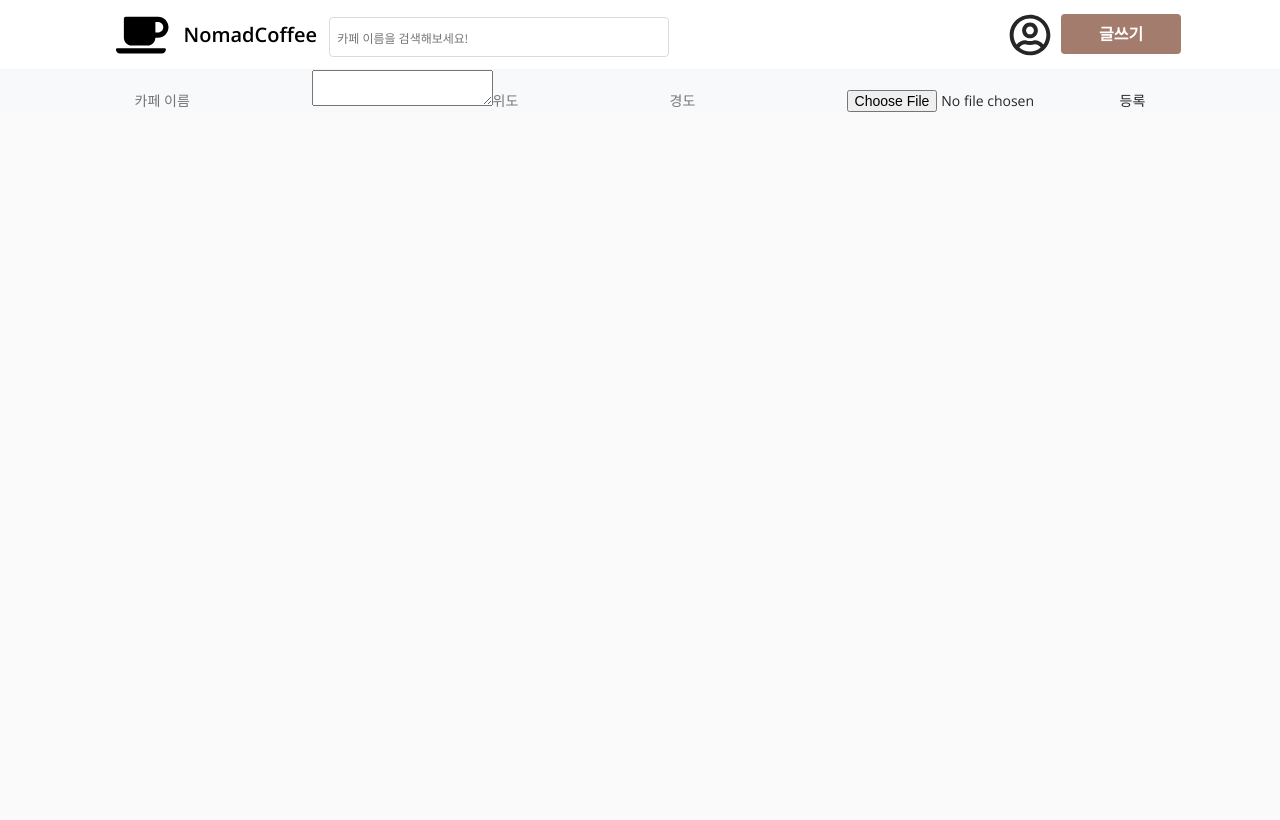
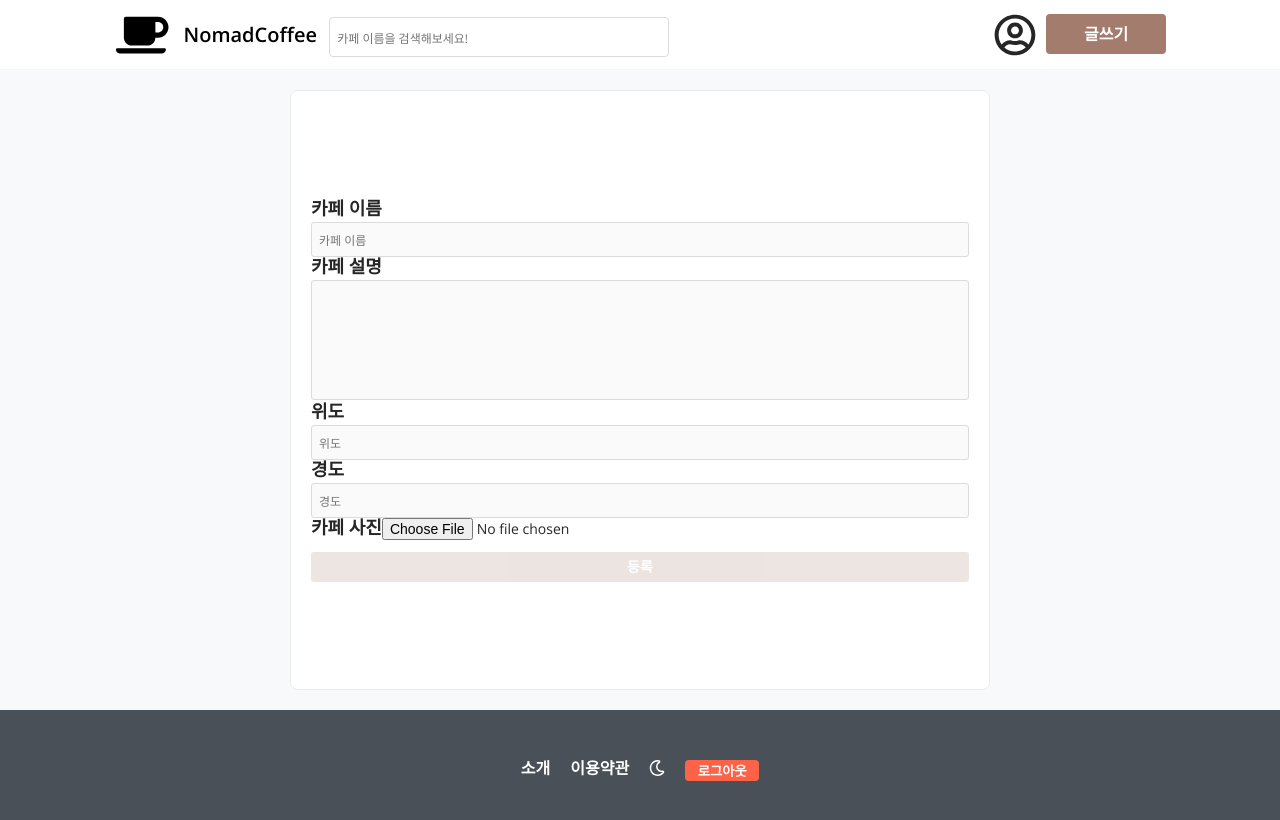
Before and after one commit to grandff/nomadcoffee-frontend, a React (Create React App) app: page /add in a window 1280 px wide. Shown: the top 820 px of the page. Built offline with nearby package versions, Linux system fonts and the light colour scheme; what apollo-upload-client would draw is missing.

Commit message:
fixed layout

```diff
--- a/src/components/front/Footer.js
+++ b/src/components/front/Footer.js
@@ -12,8 +12,8 @@ const SFooter = styled.div`
     display: flex;
     flex-direction: row;
     justify-content: center;
-    padding-top: 80px;
-    padding-bottom: 80px;
+    padding-top: 50px;
+    padding-bottom: 50px;
 	color : white;
 	font-size: 16px;
     font-weight: 700;
@@ -25,6 +25,7 @@ const SFooter = styled.div`
 	span {
 		margin-right : 20px;
 	}
+	bottom : 0;
 `;
 
 // 다크모드 버튼
--- a/src/components/front/FrontLayout.js
+++ b/src/components/front/FrontLayout.js
@@ -23,11 +23,9 @@ const Container = styled.div`
 
 // 헤더 버튼 박스
 const TopBtnBox = styled.div`
-	position : relative;
 	width : 40%;
 	display : flex;
-	flex-direction : row;
-	justify-content : right;
+	justify-content : flex-end;
 `;
 
 // 상단 로고 타이틀
--- a/src/components/front/HeaderBtn.js
+++ b/src/components/front/HeaderBtn.js
@@ -18,6 +18,7 @@ const HeaderBtn = styled(Link)`
   justify-content : center;
   margin-left : 10px;
   font-size : 16px;
+	margin-right : 15px;
 `;
 
 
--- /dev/null
+++ b/src/components/front/Wrapper.js
@@ -0,0 +1,25 @@
+import styled from "styled-components";
+
+// body
+const SWrapper = styled.div`
+	max-width : 900px;
+	min-width : 800px;
+	width : 100%;
+	display : inline-block;
+	border : 1px solid #E9ECEF;
+	border-radius : 8px;
+	margin-top : 20px;
+	background-color : white;
+	margin-bottom : 20px;
+	min-height : 800px;
+`;
+
+function Wrapper({children}){
+	return (
+		<SWrapper>
+			{children}
+		</SWrapper>
+	)
+}
+
+export default Wrapper;
--- a/src/screens/Add.js
+++ b/src/screens/Add.js
@@ -4,6 +4,10 @@ import { useForm } from "react-hook-form";
 import { gql, useMutation } from "@apollo/client";
 import { useHistory } from "react-router-dom";
 import routes from "../routes";
+import Footer from "../components/front/Footer";
+import Button from "../components/auth/Button";
+import Input from "../components/auth/Input";
+import styled from "styled-components";
 
 // coffee shop insert mutation
 const INSERT_MUTATION = gql`
@@ -24,7 +28,52 @@ const INSERT_MUTATION = gql`
 			id
 		}
 	}
-`
+`;
+
+// body
+const AddWrapper = styled.div`
+	max-width : 700px;
+	min-width : 600px;
+	width : 100%;
+	display : flex;
+	flex-direction : row;
+	justify-content : center;
+	align-items : center;
+	border : 1px solid #E9ECEF;
+	border-radius : 8px;
+	margin-top : 20px;
+	background-color : white;
+	margin-bottom : 20px;
+	min-height : 600px;
+	padding : 20px;
+`;
+
+// input label
+const InputLabel = styled.label`
+	font-size : 18px;
+	font-weight : bold;
+	margin-top: 15px;
+`;
+
+// add textarea
+const TextArea = styled.textarea`
+	width: 100%;
+  border-radius: 3px;
+  padding: 7px;
+  background-color: #fafafa;
+	border: 0.5px solid
+    ${(props) => (props.hasError ? "tomato" : props.theme.borderColor)};
+  margin-top: 5px;
+  box-sizing: border-box;
+  &::placeholder {
+    font-size: 12px;
+  }
+    &:focus {
+    border-color: rgb(38, 38, 38);
+  }
+height : 120px;
+resize : none;
+`;
 
 function Add(){
 	// add 완료 후 페이지 이동을 위해 history 호출
@@ -79,49 +128,60 @@ function Add(){
 	return (
 		<FrontLayout>
 			<PageTitle title="카페 등록"/>
-				<div>
+				<AddWrapper>
 				<form method="post" enctype="multipart/form-data" onSubmit={handleSubmit(onSubmitValid)}>
-					<input
+					<InputLabel for="nameInput">카페 이름</InputLabel>
+					<Input
 						ref={register({
 							required : "카페 이름을 입력해주세요."
 						})}
 						name="name"
+						id="nameInput"
 						maxlength="100"
 						type="text"
 						placeholder="카페 이름"
 					/>
-					<textarea
+					<InputLabel for="captionArea">카페 설명</InputLabel>
+					<TextArea
 						ref = {register({
 							required : "설명을 입력해주세요."
 						})}
 						name="caption"
+						id="captionArea"
 					/>
-					<input
+					<InputLabel for="latitudeInput">위도</InputLabel>
+					<Input
 						ref= {register}
 						type="text"
 						name="latitude"
+						id="latitudeInput"
 						placeholder="위도"
 					/>
-					<input
+					<InputLabel for="longitudeInput">경도</InputLabel>
+					<Input
 						ref={register}
 						type="text"
 						name="longitude"
+						id="longitudeInput"
 						placeholder="경도"
 					/>
+					<InputLabel for="fileInput">카페 사진</InputLabel>
 					<input
 						ref={register({
 							required : "카페 사진을 한장 이상 올려주세요."
 						})}
 						type="file"
 						name="file"
+						id="fileInput"
 					/>
-					<input
+					<Button
 						type="submit"
 						value={loading ? "처리중..." : "등록"}
 						disabled={!formState.isValid || loading}
 					/>
 				</form>
-			</div>
+			</AddWrapper>
+			<Footer/>
 		</FrontLayout>
 	);
 }
--- a/src/screens/Home.js
+++ b/src/screens/Home.js
@@ -6,6 +6,9 @@ import styled from "styled-components";
 import {SHOP_FRAGMENT, USER_FRAGMENT, PHOTO_FRAGMENT, CATEGORY_FRAGMENT} from "../fragments";
 import Board from "../components/feed/Board";
 import Footer from "../components/front/Footer";
+import Wrapper from "../components/front/Wrapper";
+import { FontAwesomeIcon } from "@fortawesome/react-fontawesome";
+import { faSpinner } from '@fortawesome/free-solid-svg-icons'
 
 // see coffee shops query
 const FEED_QUERY = gql`
@@ -29,19 +32,14 @@ const FEED_QUERY = gql`
 	${CATEGORY_FRAGMENT}
 `;
 
-// body
-const Wrapper = styled.div`
-	max-width : 900px;
-	min-width : 800px;
+const SpinnerBar = styled.div`
 	width : 100%;
-	display : inline-block;
-	border : 1px solid #E9ECEF;
-	border-radius : 8px;
-	margin-top : 20px;
-	background-color : white;
-	margin-bottom : 20px;
+	max-height : 100%;
+	min-height : 700px;
+	display : flex;
+	justify-content : center;
+	align-items : center;
 `;
-
 
 function Home(){
 	// 전체 게시물 조회
@@ -56,7 +54,9 @@ function Home(){
 			<PageTitle title="메인"/>
 			<Wrapper>
 				{loading ? (
-					<h1>로딩중</h1>
+					<SpinnerBar>
+						<FontAwesomeIcon icon={faSpinner} spin size="5x" />
+					</SpinnerBar>
 				) :
 					data?.seeCoffeeShops?.map(
 						shop => <Board key={shop.id} {...shop}></Board>
```
Also changed, not shown: 1 other file (tests, documents, lock files or other folders).
